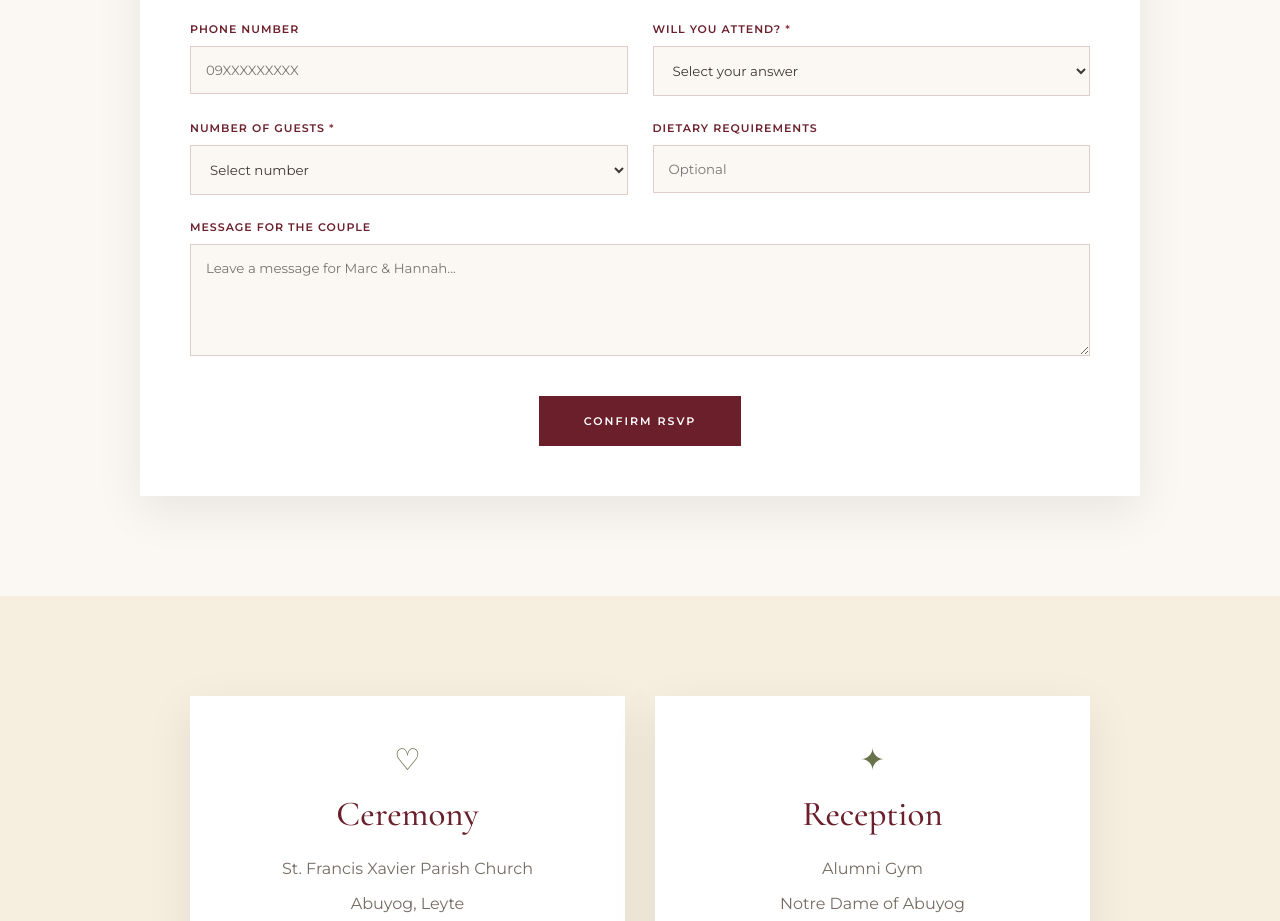
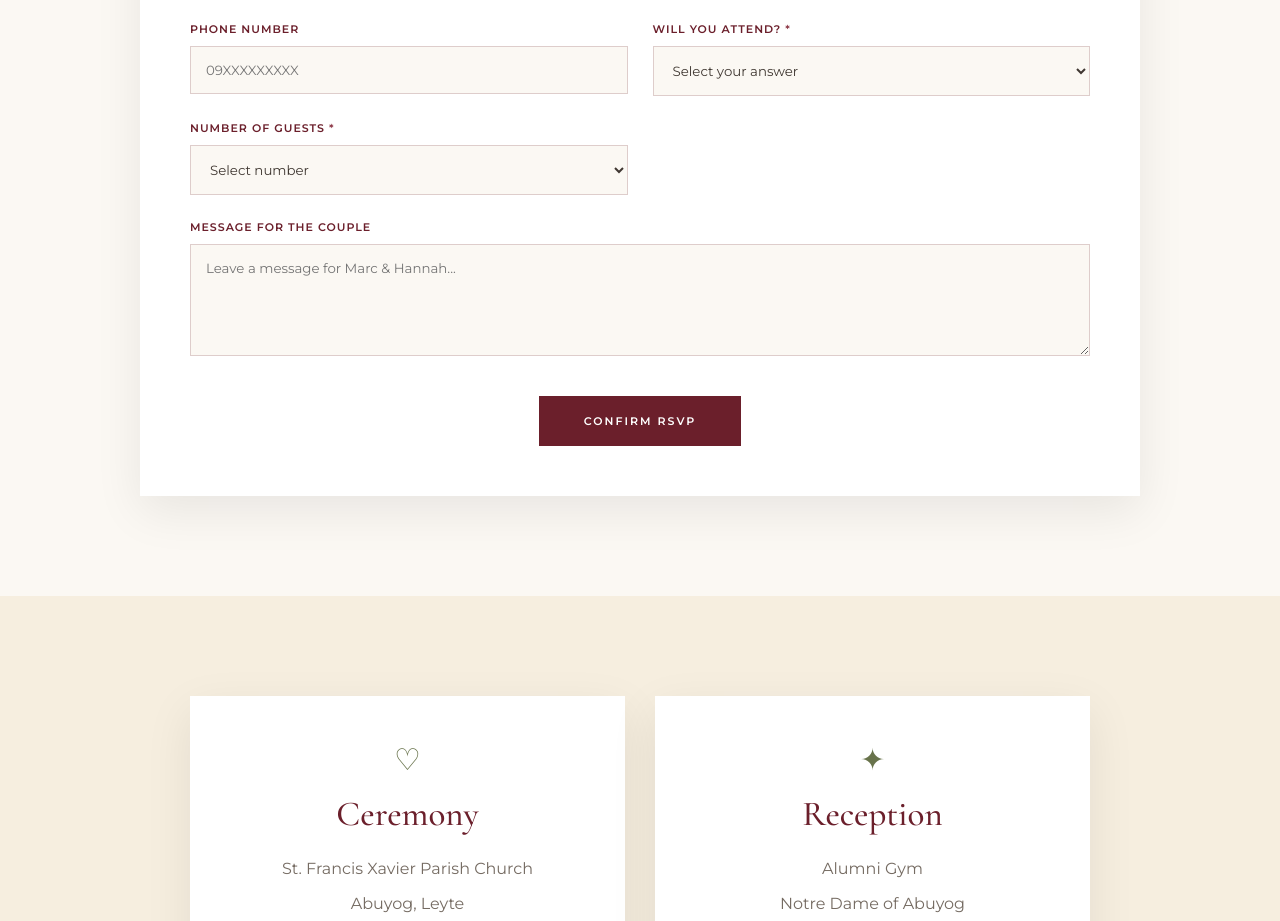
Before and after one commit to hannahlumagod-tech/marc-hannah-wedding, a website: page public/rsvp.html in a window 1280 px wide. Shown: the part 1031-1952 px from the top of the page. Drawn offline with nearby package versions, Linux system fonts and the light colour scheme.

Commit message:
Remove dietary requirements from RSVP

```diff
--- a/public/rsvp.html
+++ b/public/rsvp.html
@@ -9,10 +9,7 @@
     content="width=device-width, initial-scale=1.0"
   >
 
-  <title>
-    RSVP | Marc & Hannah Wedding
-  </title>
-
+  <title>RSVP | Marc & Hannah Wedding</title>
 
   <!-- GOOGLE FONTS -->
 
@@ -32,7 +29,6 @@
     rel="stylesheet"
   >
 
-
   <!-- MAIN CSS -->
 
   <link
@@ -42,9 +38,7 @@
 
 </head>
 
-
 <body>
-
 
   <!-- =====================================================
        NAVIGATION
@@ -59,7 +53,6 @@
       M<span>&</span>H
     </a>
 
-
     <button
       class="menu-toggle"
       id="menuToggle"
@@ -67,7 +60,6 @@
     >
       ☰
     </button>
-
 
     <nav id="mainNav">
 
@@ -96,17 +88,13 @@
   </header>
 
 
-
   <!-- =====================================================
        RSVP HERO
   ====================================================== -->
 
-  <section
-    class="rsvp-page-hero"
-  >
+  <section class="rsvp-page-hero">
 
     <div class="rsvp-page-overlay"></div>
-
 
     <div class="rsvp-page-content">
 
@@ -114,11 +102,9 @@
         WE WOULD LOVE TO CELEBRATE WITH YOU
       </p>
 
-
       <h1>
         RSVP
       </h1>
-
 
       <div class="section-divider">
 
@@ -132,12 +118,10 @@
 
       </div>
 
-
       <p>
         Please let us know if you will be joining us
         on our special day.
       </p>
-
 
       <p class="rsvp-wedding-date">
         FEBRUARY 22, 2027
@@ -146,7 +130,6 @@
     </div>
 
   </section>
-
 
 
   <!-- =====================================================
@@ -166,11 +149,9 @@
           SAVE YOUR SEAT
         </p>
 
-
         <h2>
           Will You Join Us?
         </h2>
-
 
         <p>
           Your presence would mean so much to us.
@@ -179,7 +160,6 @@
         </p>
 
       </div>
-
 
 
       <!-- RSVP FORM -->
@@ -210,7 +190,6 @@
         </div>
 
 
-
         <!-- EMAIL -->
 
         <div class="form-group">
@@ -231,7 +210,6 @@
         </div>
 
 
-
         <!-- PHONE -->
 
         <div class="form-group">
@@ -250,7 +228,6 @@
         </div>
 
 
-
         <!-- ATTENDANCE -->
 
         <div class="form-group">
@@ -259,7 +236,6 @@
             Will you attend?
             <span>*</span>
           </label>
-
 
           <select
             id="attendance"
@@ -284,7 +260,6 @@
         </div>
 
 
-
         <!-- NUMBER OF GUESTS -->
 
         <div
@@ -296,7 +271,6 @@
             Number of Guests
             <span>*</span>
           </label>
-
 
           <select
             id="guestCount"
@@ -329,27 +303,6 @@
         </div>
 
 
-
-        <!-- DIETARY REQUIREMENTS -->
-
-        <div class="form-group">
-
-          <label for="dietaryRequirements">
-            Dietary Requirements
-          </label>
-
-
-          <input
-            type="text"
-            id="dietaryRequirements"
-            name="dietaryRequirements"
-            placeholder="Optional"
-          >
-
-        </div>
-
-
-
         <!-- MESSAGE -->
 
         <div class="form-group form-group-full">
@@ -357,7 +310,6 @@
           <label for="message">
             Message for the Couple
           </label>
-
 
           <textarea
             id="message"
@@ -369,7 +321,6 @@
         </div>
 
 
-
         <!-- SUBMIT -->
 
         <div class="form-submit">
@@ -379,16 +330,12 @@
             id="submitButton"
             class="rsvp-submit-button"
           >
-
             Confirm RSVP
-
           </button>
 
         </div>
 
-
       </form>
-
 
 
       <!-- SUCCESS / ERROR MESSAGE -->
@@ -398,11 +345,9 @@
         class="rsvp-message"
       ></div>
 
-
     </div>
 
   </section>
-
 
 
   <!-- =====================================================
@@ -413,6 +358,8 @@
 
     <div class="rsvp-details-container">
 
+
+      <!-- CEREMONY -->
 
       <div class="rsvp-detail">
 
@@ -439,6 +386,7 @@
       </div>
 
 
+      <!-- RECEPTION -->
 
       <div class="rsvp-detail">
 
@@ -470,7 +418,6 @@
   </section>
 
 
-
   <!-- =====================================================
        FOOTER
   ====================================================== -->
@@ -481,24 +428,20 @@
       Marc <span>&</span> Hannah
     </h2>
 
-
     <p class="footer-date">
       FEBRUARY 22, 2027
     </p>
-
 
     <p class="footer-message">
       Thank you for being part of our journey
       and celebrating this beautiful new chapter with us.
     </p>
 
-
     <p class="copyright">
       © 2027 Marc & Hannah Wedding
     </p>
 
   </footer>
-
 
 
   <!-- =====================================================
```
